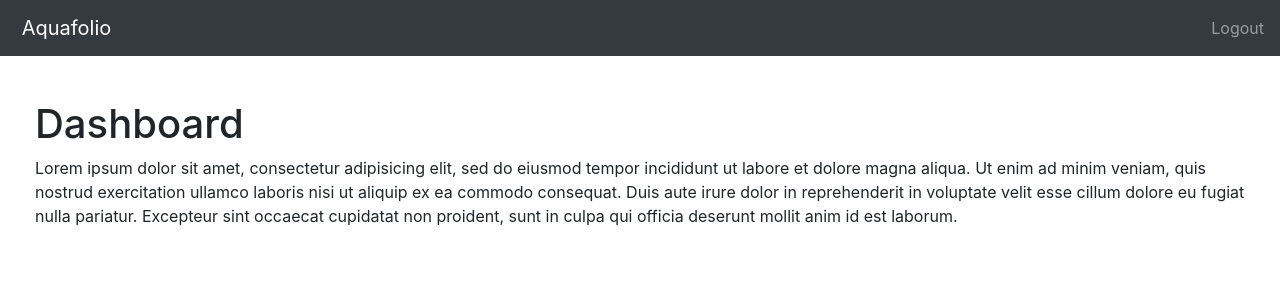
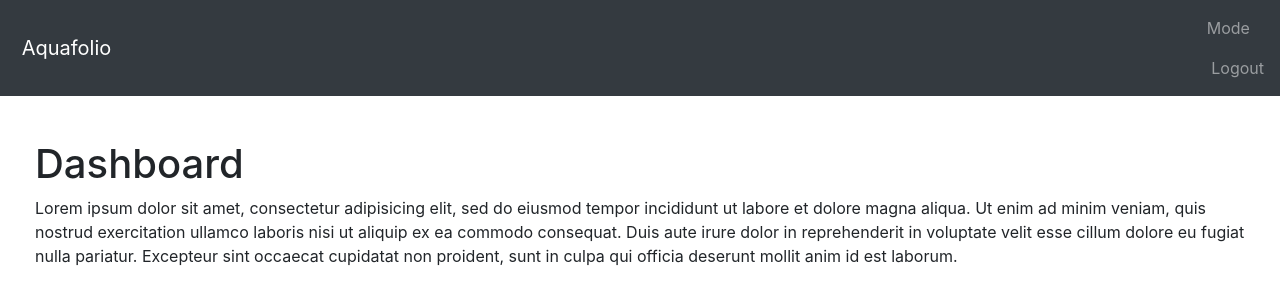
Before and after one commit to ItsSeaJay/blue-carbon, a PHP site: page /backend/templates/dashboard.php in a window 1280 px wide. Shown: the top 305 px of the page. Run offline with PHP 8.4, Linux system fonts and the light colour scheme; some libraries are stand-ins or nearby versions.

Commit message:
Struggling to add items to top navbar (dashboard)

```diff
--- a/source/backend/templates/dashboard.php
+++ b/source/backend/templates/dashboard.php
@@ -31,6 +31,11 @@
         </ul>
         <!-- Right Side -->
         <ul class="nav navbar-nav navbar-right">
+          <li class="navbar-item">
+            <a class="nav-link" href="logout.php">
+              Mode
+            </a>
+          </li>
           <li class="navbar-item">
             <a class="nav-link" href="logout.php">
               <span class="oi oi-account-logout"></span>&nbsp;Logout
```
